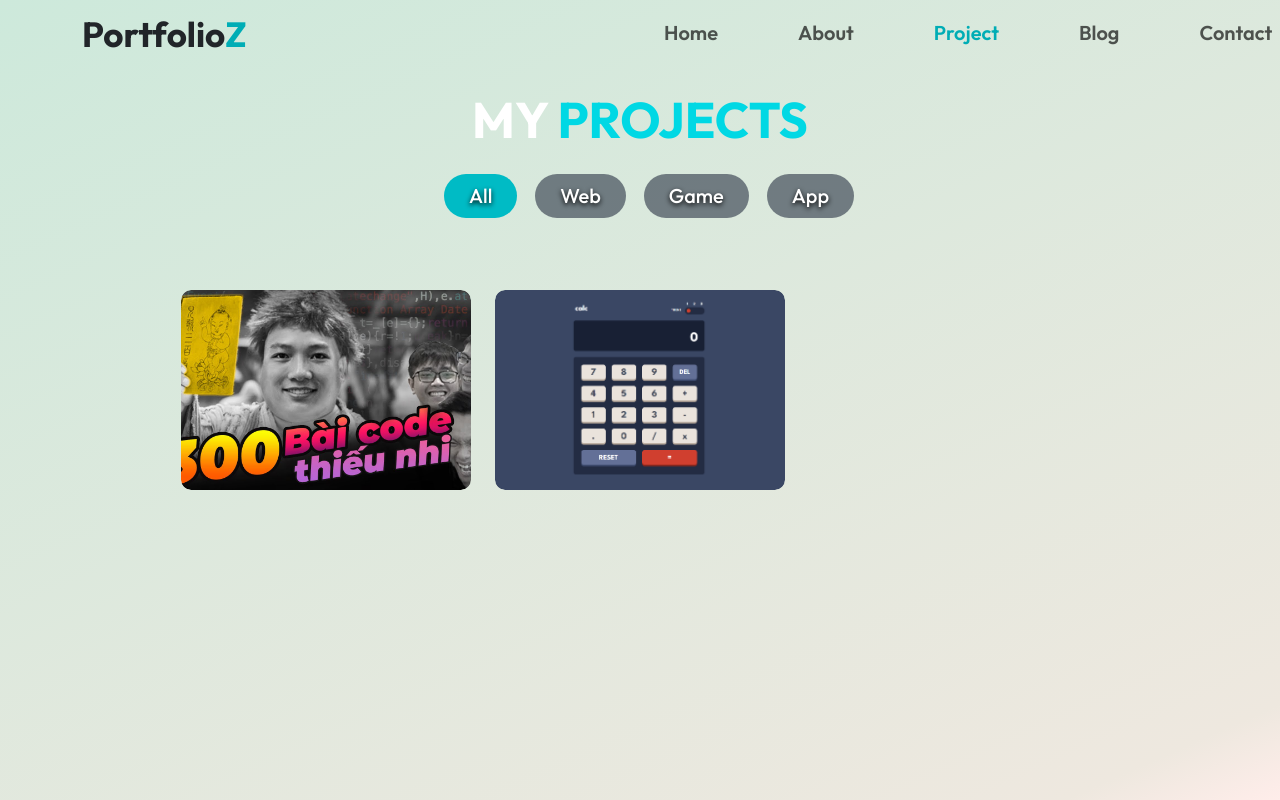
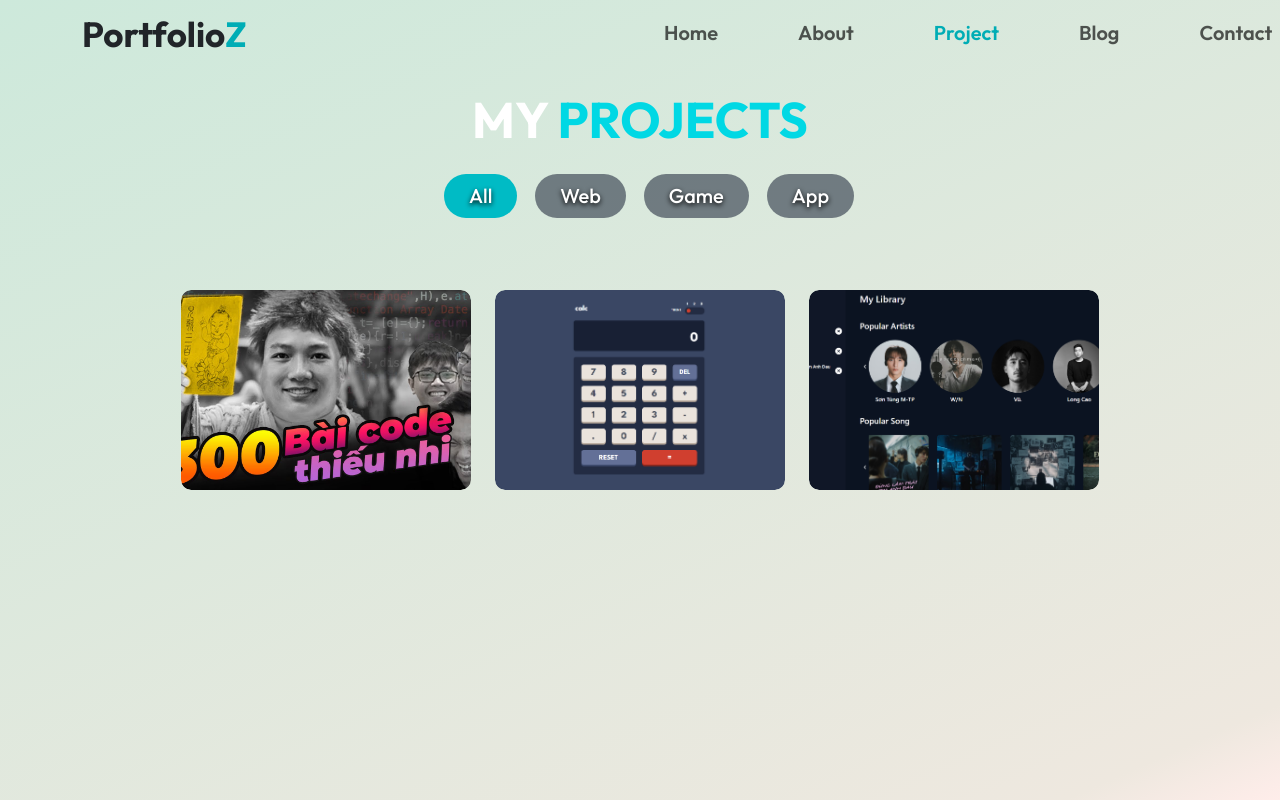
Before and after one commit to baoqg9104/PortfolioZ, a React (Vite) app: page /PortfolioZ/project in a window 1280 px wide. Built offline with nearby package versions, Linux system fonts and the light colour scheme.

Commit message:
add musicZ

```diff
--- a/src/components/AllProject.tsx
+++ b/src/components/AllProject.tsx
@@ -1,6 +1,7 @@
 import ProjectTag from "./ProjectTag";
 import calculatorZ_img from "../assets/calculatorZ.png";
 import _300baicodeZ_img from "../assets/300baicodeZ.jpg";
+import musicZ from "../assets/musicZ.png";
 
 function AllProject() {
   return (
@@ -28,7 +29,14 @@ function AllProject() {
           />
         </div>
         <div className="col-lg-3 col-sm-4 mt-4">
-          {/* <ProjectTag _backgroundImage={calculatorZ_img} name="300 Bài Code Thiếu Nhi"/> */}
+          <ProjectTag
+            _backgroundImage={musicZ}
+            name="MusicZ"
+            technology="React, Typescript"
+            link="https://baoqg9104.github.io/MusicZ/"
+            github="https://github.com/baoqg9104/MusicZ"
+            reference={[]}
+          />
         </div>
       </div>
     </>
--- a/src/components/WebProject.tsx
+++ b/src/components/WebProject.tsx
@@ -1,12 +1,14 @@
 import calculatorZ_img from "../assets/calculatorZ.png";
 import _300baicodeZ_img from "../assets/300baicodeZ.jpg";
 import ProjectTag from "./ProjectTag";
+import musicZ from "../assets/musicZ.png";
+
 
 function WebProject() {
   return (
     <>
       <div className="row d-flex justify-content-center align-items-center w-100 mt-5">
-      <div className="col-lg-3 col-sm-4 mt-4">
+        <div className="col-lg-3 col-sm-4 mt-4">
           <ProjectTag
             _backgroundImage={_300baicodeZ_img}
             name="300 Bài Code Thiếu Nhi"
@@ -27,7 +29,14 @@ function WebProject() {
           />
         </div>
         <div className="col-lg-3 col-sm-4 mt-4">
-          {/* <ProjectTag _backgroundImage={calculatorZ_img} name="300 Bài Code Thiếu Nhi"/> */}
+          <ProjectTag
+            _backgroundImage={musicZ}
+            name="MusicZ"
+            technology="React, Typescript"
+            link="https://baoqg9104.github.io/MusicZ/"
+            github="https://github.com/baoqg9104/MusicZ"
+            reference={[]}
+          />
         </div>
       </div>
     </>
```
Also changed, not shown: src/assets/musicZ.png (added).
